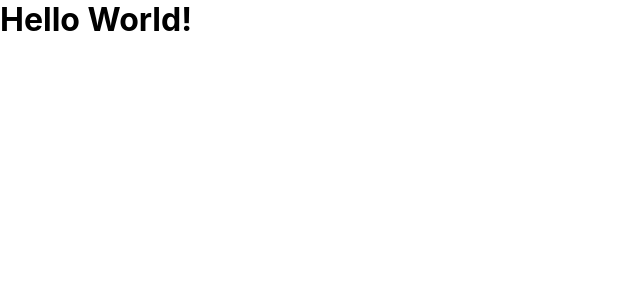
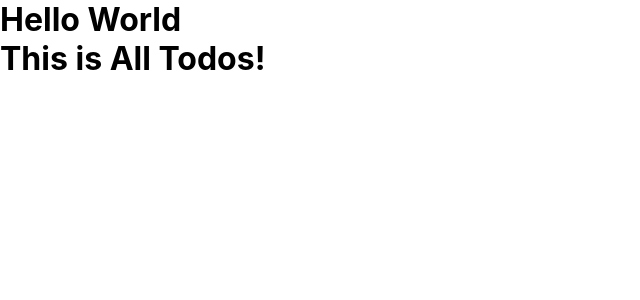
Before and after one commit to Sina-Abf/todo-list-app, a React (Create React App) app: page / in a window 1280 px wide. Shown: the top 300 px of the page, without its empty margins (0-640 px from the left). Built offline with nearby package versions, Linux system fonts and the light colour scheme.

Commit message:
fixing the redux not installed problem and adding components

```diff
--- a/package.json
+++ b/package.json
@@ -3,11 +3,15 @@
   "version": "0.1.0",
   "private": true,
   "dependencies": {
+    "@reduxjs/toolkit": "^1.8.3",
     "@testing-library/jest-dom": "^5.16.4",
     "@testing-library/react": "^13.3.0",
     "@testing-library/user-event": "^13.5.0",
+    "install": "^0.13.0",
+    "npm": "^8.15.0",
     "react": "^18.2.0",
     "react-dom": "^18.2.0",
+    "react-redux": "^8.0.2",
     "react-scripts": "5.0.1",
     "web-vitals": "^2.1.4"
   },
--- a/src/App.js
+++ b/src/App.js
@@ -1,5 +1,12 @@
+import Todo from './components/Todo/Todo';
+
 function App() {
-  return <h1>Hello World!</h1>;
+  return (
+    <div>
+      <h1>Hello World</h1>
+      <Todo />
+    </div>
+  );
 }
 
 export default App;
--- /dev/null
+++ b/src/components/Todo/Todo.js
@@ -0,0 +1,7 @@
+import React from 'react';
+
+const Todo = () => {
+  return <h1>This is All Todos!</h1>;
+};
+
+export default Todo;
```
Also changed, not shown: src/components/Todo/TodoForm.js (added), src/components/Todo/TodoItem.js (added), src/components/Todo/TodoList.js (added), src/components/Todo/UserInfo.js (added), 1 other file (tests, documents, lock files or other folders).
